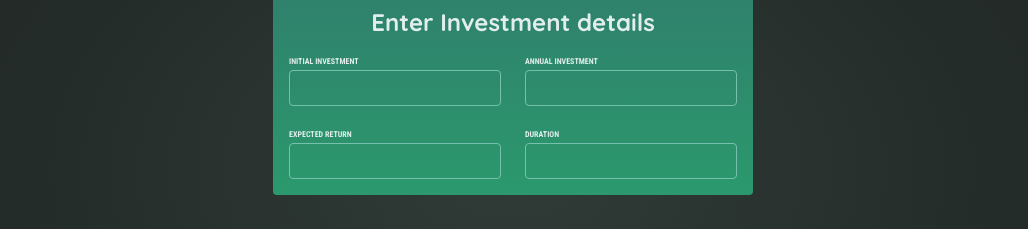
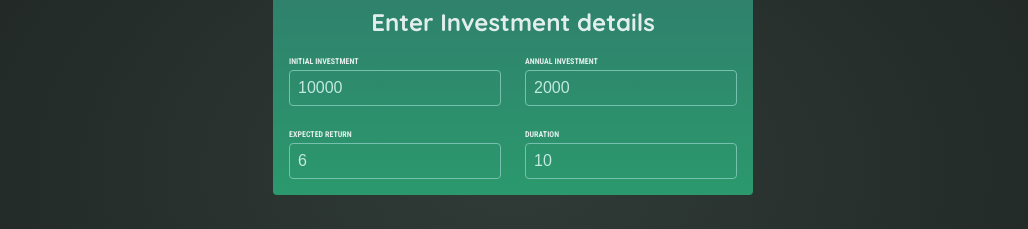
Before and after one commit to MiloszWrobel/Investment-Calculator-Revisit, a React (Vite) app: page / in a window 1280 px wide. Shown: the part 255-484 px from the top of the page, without its empty margins (127-1155 px from the left). Built offline with nearby package versions, Linux system fonts and the light colour scheme.

Commit message:
Updated the user input file to include a state function that holds the information of the numbers inputed into the user input field

```diff
--- a/src/App.jsx
+++ b/src/App.jsx
@@ -8,9 +8,9 @@ function App() {
         <section id="user-input">
           <h2 className="center">Enter Investment details</h2>
           <div className="input-grid">
-            <UserInput text="Initial Investment" id="initial-investment" />
-            <UserInput text="Annual Investment" id="annual-investment" />
-            <UserInput text="Expected Return" id="expected-return" />
+            <UserInput text="Initial Investment" id="initialInvestment" />
+            <UserInput text="Annual Investment" id="annualInvestment" />
+            <UserInput text="Expected Return" id="expectedReturn" />
             <UserInput text="Duration" id="duration" />
           </div>
         </section>
--- a/src/components/UserInput.jsx
+++ b/src/components/UserInput.jsx
@@ -1,9 +1,34 @@
+import { useState } from "react";
+
 export default function UserInput({ text, id }) {
+  const [userInput, setUserInput] = useState({
+    initialInvestment: 10000,
+    annualInvestment: 2000,
+    expectedReturn: 6,
+    duration: 10,
+  });
+
+  function handleUpdate(event) {
+    const { value } = event.target;
+
+    setUserInput((prevUserInput) => ({
+      ...prevUserInput,
+      [id]: Number(value),
+    }));
+  }
+  console.log(userInput[id]);
+
   return (
     <div className="input-group">
       <div>
         <label htmlFor={id}>{text}</label>
-        <input type="number" id={id} />
+        <input
+          type="number"
+          id={id}
+          required
+          onChange={handleUpdate}
+          value={userInput[id]}
+        />
       </div>
     </div>
   );
```
